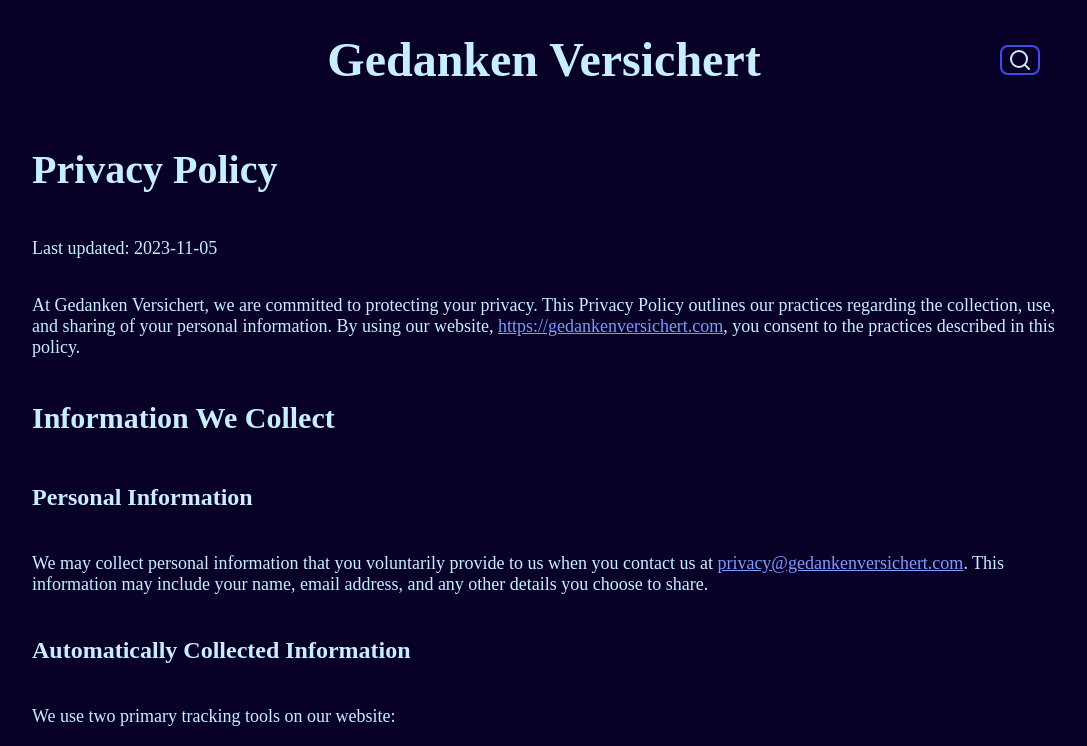
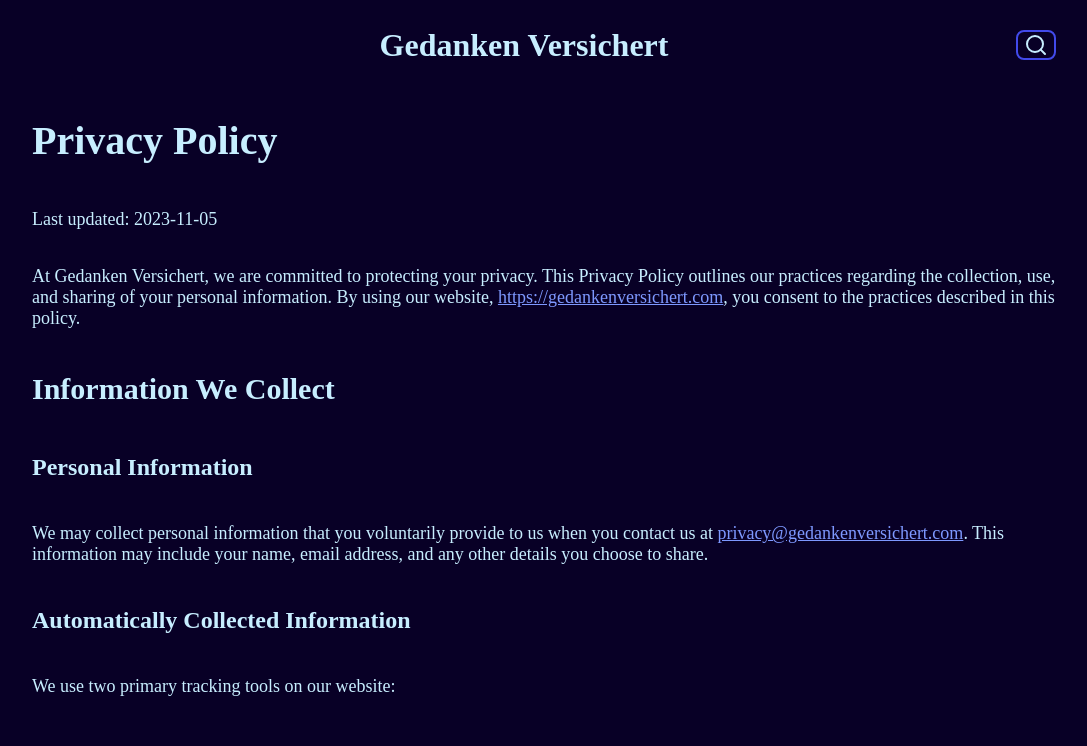
Before and after one commit to Gedanken-Versichert/web, an Astro site: page /legal in a window 1280 px wide. Shown: the top 746 px of the page, without its empty margins (96-1183 px from the left). Built offline with nearby package versions, Linux system fonts and the light colour scheme; Astro itself is replaced by a stand-in of ours; a web font is replaced by a local one.

Commit message:
Set up header and layout for project pages

```diff
--- a/src/components/Header.astro
+++ b/src/components/Header.astro
@@ -1,24 +1,18 @@
 ---
 import config from "@src/config.json";
 import SearchButton from "./search/SearchButton.astro";
-
-interface Props {
-    title: string;
-}
-
-const { title } = Astro.props;
 ---
 
 <header>
     {
         Astro.url.pathname === "/" ? (
-            <>
-                <h1>{title}</h1>
+            <span>
+                <h1>{config.title}</h1>
                 <p>{config.touchWarning}</p>
-            </>
+            </span>
         ) : (
             <a href="/">
-                <h1>{title}</h1>
+                <h2>{config.title}</h2>
             </a>
         )
     }
@@ -28,11 +22,23 @@ const { title } = Astro.props;
 <style lang="scss">
     header {
         text-align: center;
-        position: relative;
+        display: flex;
+        justify-content: space-between;
+        align-items: center;
+    }
+
+    span,
+    a {
+        flex-grow: 1;
     }
 
     h1 {
         font-size: 3rem;
+        font-weight: 900;
+    }
+
+    h2 {
+        font-size: 2rem;
         font-weight: 900;
     }
 
@@ -49,5 +55,6 @@ const { title } = Astro.props;
     a {
         color: var(--text);
         text-decoration: none;
+        flex-grow: 1;
     }
 </style>
--- a/src/components/search/SearchButton.astro
+++ b/src/components/search/SearchButton.astro
@@ -6,9 +6,6 @@ import { Search } from "lucide-astro";
 
 <style lang="scss">
     button {
-        position: absolute;
-        top: 50%;
-        right: 1rem;
         cursor: pointer;
         background-color: var(--background);
         border: 0.125rem solid var(--accent);
@@ -17,7 +14,7 @@ import { Search } from "lucide-astro";
         justify-content: center;
         align-items: center;
         transition: all 0.25s;
-        translate: 0 -50%;
+        height: fit-content;
 
         &:hover {
             background-color: var(--accent);
--- a/src/layouts/LegalPageLayout.astro
+++ b/src/layouts/LegalPageLayout.astro
@@ -12,7 +12,7 @@ import "@styles/legal.scss";
 <html lang="en">
     <Head title={`Legal | ${config.title}`} description={config.description} />
     <body>
-        <Header title={config.title} />
+        <Header />
         <slot />
         <Footer />
         <style lang="scss">
```
Also changed, not shown: src/layouts/BaseLayout.astro (+6 -3 lines).
